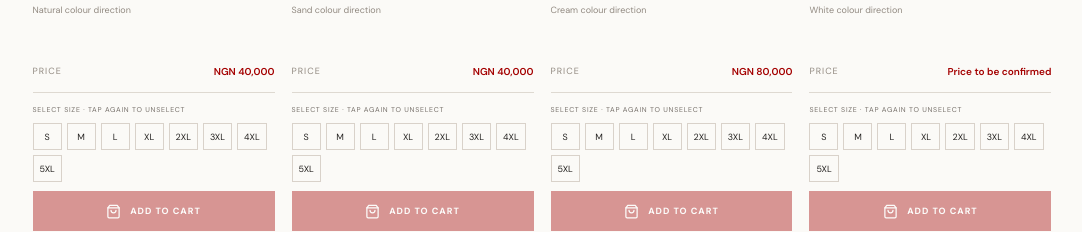
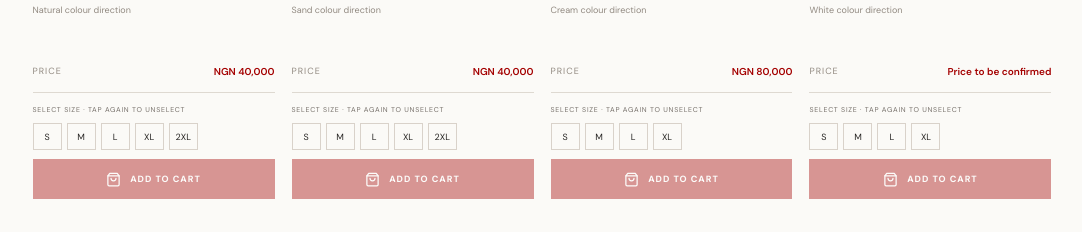
Before and after one commit to JACTech001/cropptech-commerce, a Next.js app: page /shop in a window 1280 px wide. Shown: the part 1127-1359 px from the top of the page, without its empty margins (98-1180 px from the left). Built offline with nearby package versions, Linux system fonts and the light colour scheme; no server answers; grey boxes are pictures that could not be loaded; a web font is replaced by a local one.

Commit message:
Use catalogue-specific product sizes

```diff
--- a/components/ProductAddButton.js
+++ b/components/ProductAddButton.js
@@ -2,10 +2,10 @@
 import { useState } from "react";
 import { ShoppingBag } from "lucide-react";
 import { useCart } from "./CartProvider";
-const sizes = ["S","M","L","XL","2XL","3XL","4XL","5XL"];
 export default function ProductAddButton({ product, compact = false }) {
   const [size, setSize] = useState("");
   const [message, setMessage] = useState("");
+  const sizes = product.availableSizes?.length ? product.availableSizes : ["S", "M", "L", "XL"];
   const { addItem } = useCart();
   return <div className={compact ? "product-size-picker detail-add" : "product-size-picker"}>
     <span className="product-size-label">SELECT SIZE · TAP AGAIN TO UNSELECT</span>
```
